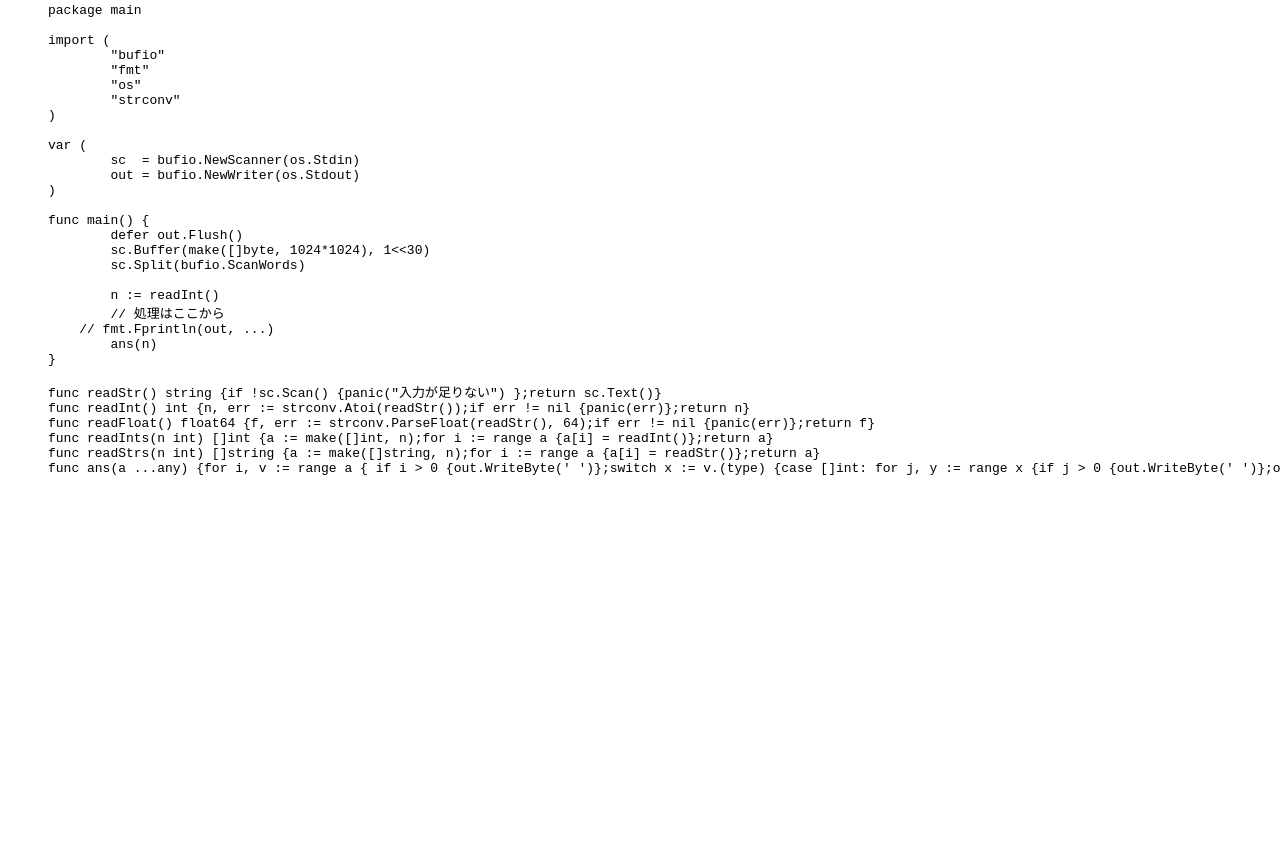
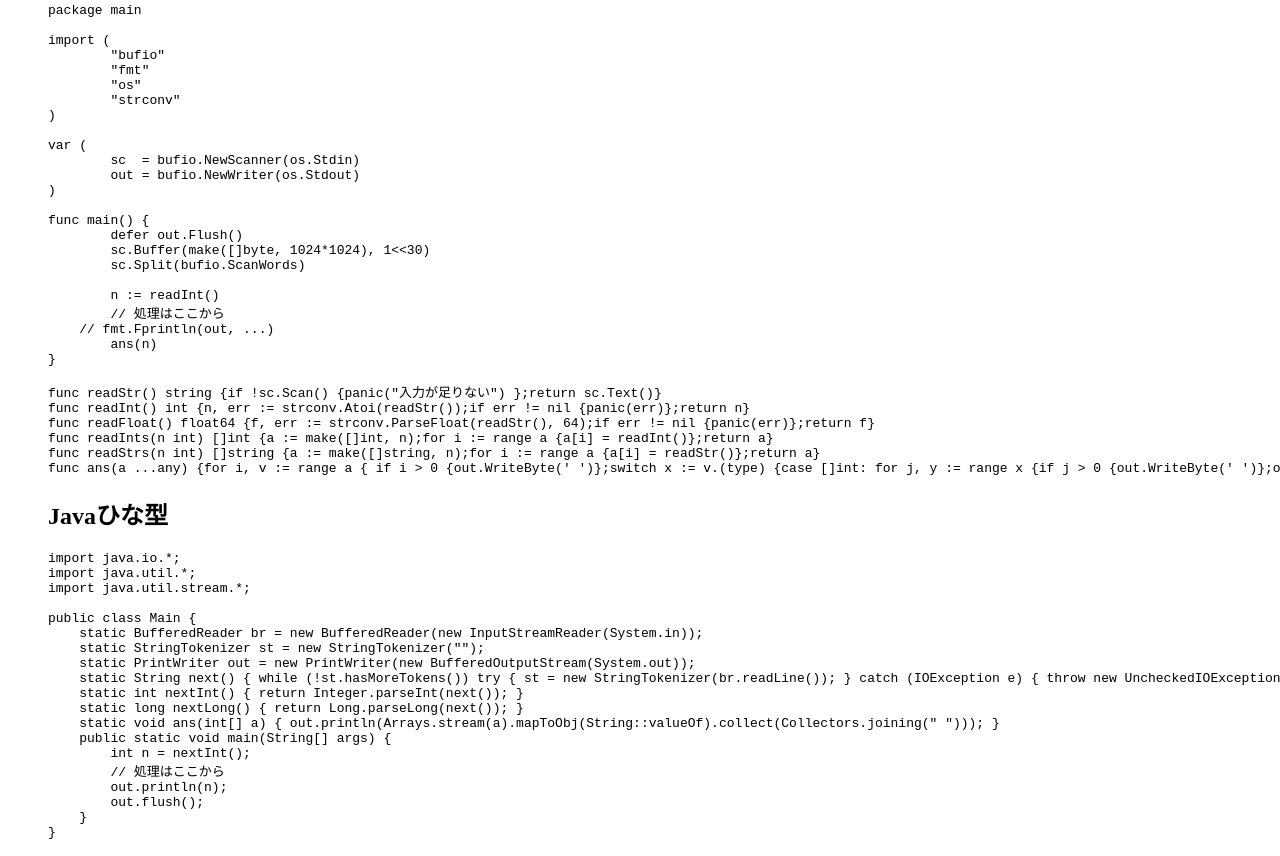
Before and after one commit to TRBX304/linklist, a plain HTML site: page index.html in a window 1280 px wide. Shown: the part 1186-2042 px from the top of the page. Before the commit the page ends 1678 px from the top, so only its background shows below. Drawn offline with Linux system fonts and the light colour scheme.

Commit message:
Add Java template code to index.html

```diff
--- a/index.html
+++ b/index.html
@@ -84,6 +84,26 @@ func readInts(n int) []int {a := make([]int, n);for i := range a {a[i] = readInt
 func readStrs(n int) []string {a := make([]string, n);for i := range a {a[i] = readStr()};return a}
 func ans(a ...any) {for i, v := range a { if i > 0 {out.WriteByte(' ')};switch x := v.(type) {case []int: for j, y := range x {if j > 0 {out.WriteByte(' ')};out.WriteString(strconv.Itoa(y))};case []string: for j, y := range x {if j > 0 {out.WriteByte(' ')};out.WriteString(y)};default: fmt.Fprint(out, v) }};out.WriteByte('\n')}
 </code></pre>
+			<h2>Javaひな型</h2>
+			<pre><code>import java.io.*;
+import java.util.*;
+import java.util.stream.*;
+
+public class Main {
+    static BufferedReader br = new BufferedReader(new InputStreamReader(System.in));
+    static StringTokenizer st = new StringTokenizer("");
+    static PrintWriter out = new PrintWriter(new BufferedOutputStream(System.out));
+    static String next() { while (!st.hasMoreTokens()) try { st = new StringTokenizer(br.readLine()); } catch (IOException e) { throw new UncheckedIOException(e); } return st.nextToken(); }
+    static int nextInt() { return Integer.parseInt(next()); }
+    static long nextLong() { return Long.parseLong(next()); }
+    static void ans(int[] a) { out.println(Arrays.stream(a).mapToObj(String::valueOf).collect(Collectors.joining(" "))); }
+    public static void main(String[] args) {
+        int n = nextInt();
+        // 処理はここから
+        out.println(n);
+        out.flush();
+    }
+}</code></pre>
     </ul>
 
 </body>
```
